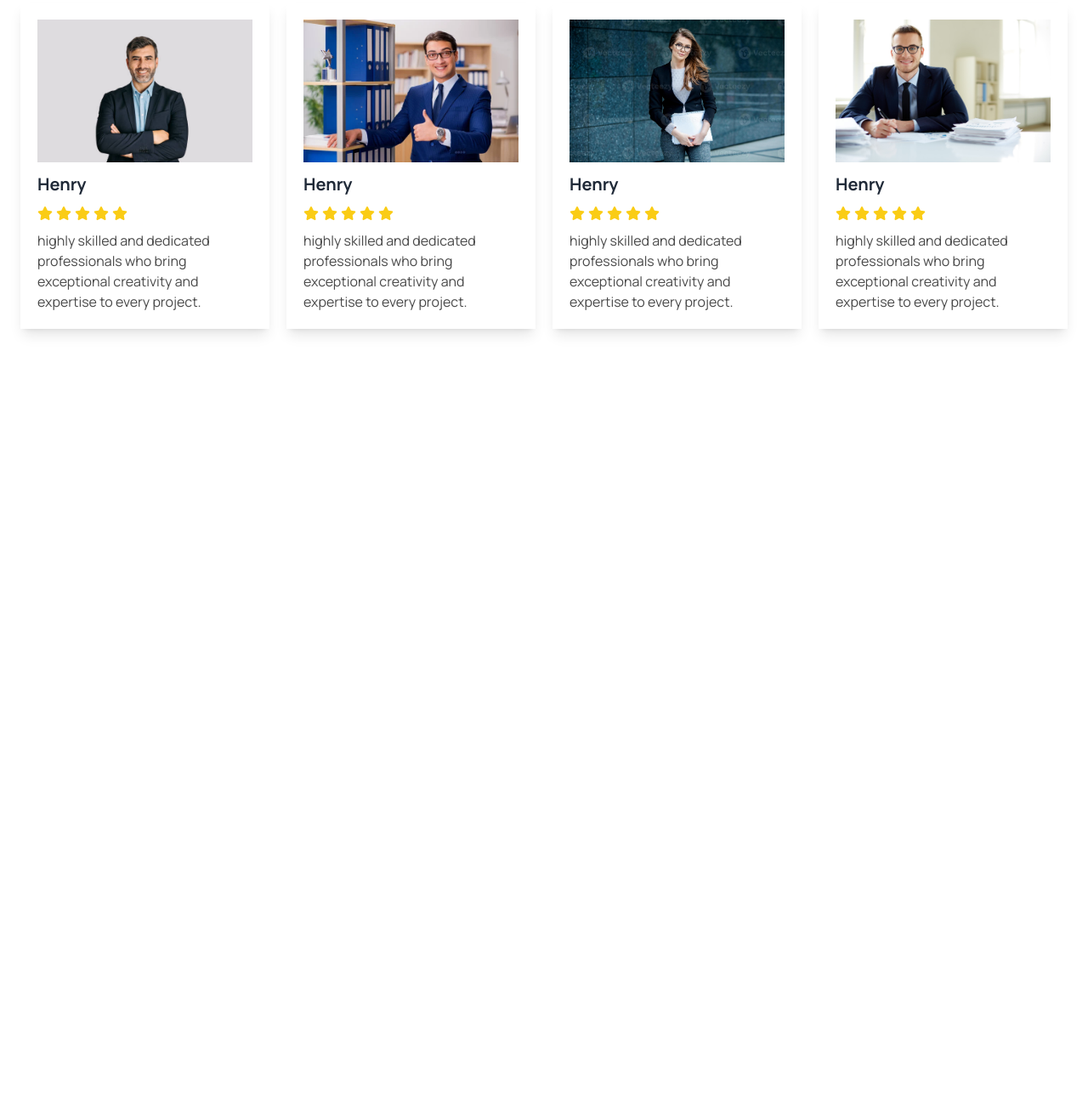
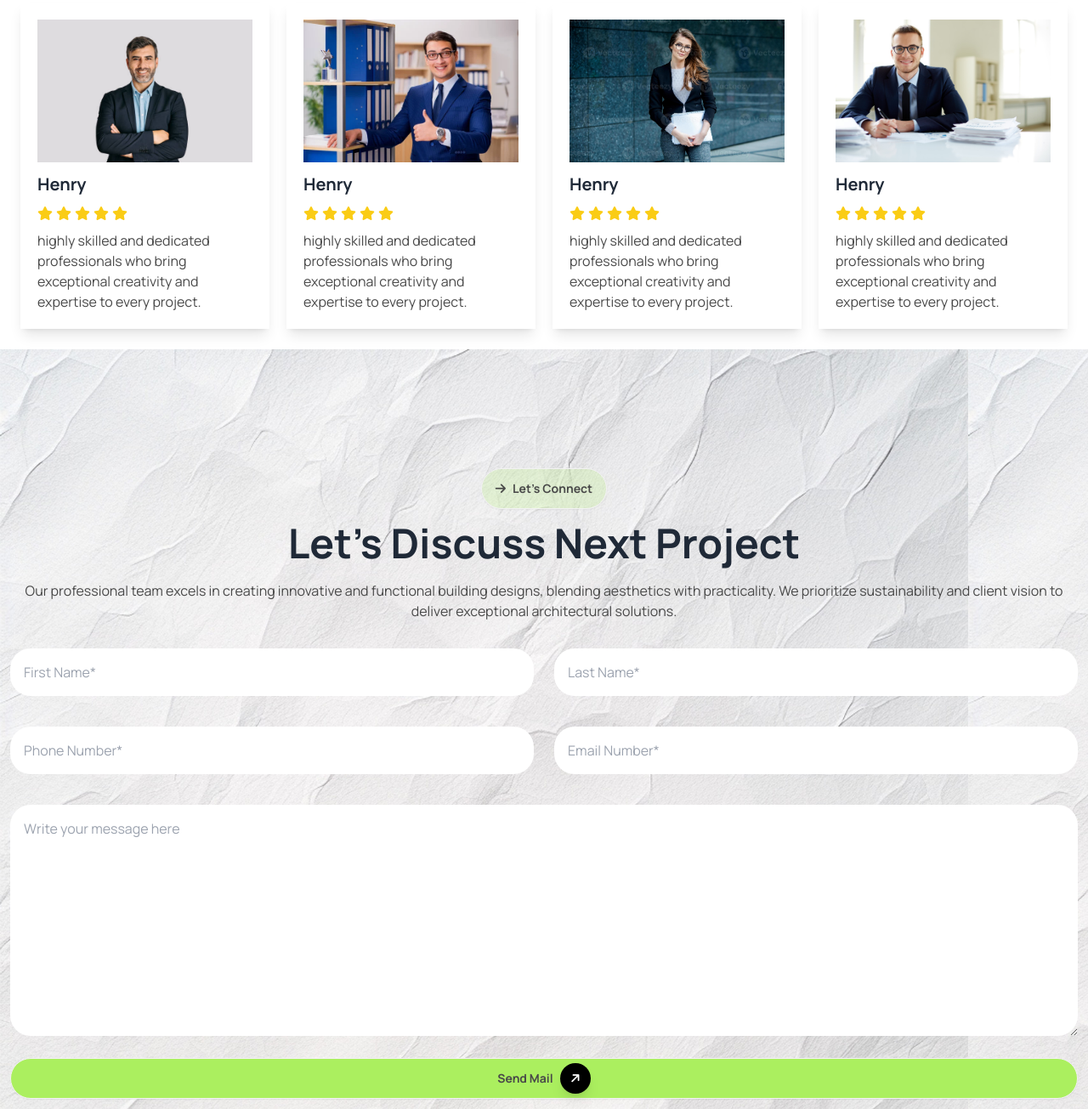
Before and after one commit to Faysal2123/Assignment-3, a plain HTML site: page index.html in a window 1280 px wide. Shown: the part 3070-4375 px from the top of the page at 85% size. Before the commit the page ends 3481 px from the top, so only its background shows below. Drawn offline with nearby package versions, Linux system fonts and the light colour scheme.

Commit message:
Discuss section done

```diff
--- a/index.html
+++ b/index.html
@@ -19,8 +19,8 @@
       tailwind.config = {
         theme: {
           extend: {
-            colors: {
-              clifford: '#da373d',
+            backgroundImage: {
+              'contactbg': "url('./assets/bg.jpg')",
             }
           }
         }
@@ -345,6 +345,48 @@
 
         </div>
       </section>
+      <section class="bg-[url('./assets/bg.jpg')] lg:pt-24" >
+        <div class="container mx-auto p-3">
+          <div class="text-center mb-4 pt-8">
+            <button class="btn bg-[#ABEF5F33] text-[#494949] font-bold border rounded-3xl"><i class="fa-solid fa-arrow-right  text-[#494949] "></i>Let’s Connect</button>
+        </div>
+        <div class="space-y-5 text-center">
+          <h1 class="lg:text-5xl text-4xl font-bold ">
+            Let’s Discuss Next Project
+            </h1>
+          <p class="pb-5 text-[#494949]">Our professional team excels in creating innovative and functional building designs, blending aesthetics with practicality. We prioritize sustainability and client vision to deliver exceptional architectural solutions. </p>
+
+        </div>
+        <div class="grid grid-cols-1 lg:grid-cols-2 gap-6">
+          <div>
+            <input class="mt-3 p-4 border-none outline-none bg-white rounded-3xl w-full" type="text" placeholder="First Name*">
+          </div>
+          <div>
+            <input class="mt-3 p-4 border-none outline-none bg-white rounded-3xl w-full" type="text" placeholder="Last Name*">
+          </div>
+          <div>
+            <input class="mt-3 p-4 border-none outline-none bg-white rounded-3xl w-full" type="text" placeholder="Phone Number*">
+          </div>
+          <div>
+            <input class="mt-3 p-4 border-none outline-none bg-white rounded-3xl w-full" type="text" placeholder="Email Number*">
+          </div>
+          <div class="lg:col-span-2">
+           <textarea class=" lg:col-span-2 mt-3 p-4 border-none outline-none bg-white rounded-3xl w-full " name="" id="" rows="10"  placeholder="Write your message here"></textarea>
+          </div>
+
+        </div>
+        <div class="pt-5">
+          <button class="w-full btn bg-[#ABEF5F] text-[#494949] font-bold rounded-3xl"> Send Mail
+            <div class="shadow-lg h-9 w-9 bg-[black]  rounded-full flex items-center justify-center text-center"><i class="fa-solid fa-arrow-right -rotate-45 text-white"></i>
+            </div>
+
+           </button>
+        </div>
+
+
+        </div>
+
+      </section>
 
     </main>
     <footer>
```
